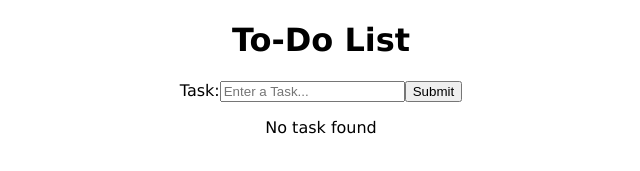
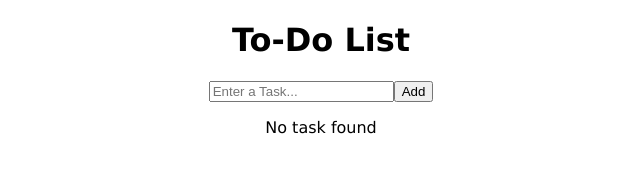
Before and after one commit to filipowskijm/To-Do-List, a React (Create React App) app: page / in a window 1280 px wide. Shown: the top 171 px of the page, without its empty margins (319-959 px from the left). Built offline with nearby package versions, Linux system fonts and the light colour scheme.

Commit message:
add/delete functionality working

```diff
--- a/src/App.js
+++ b/src/App.js
@@ -24,8 +24,6 @@ function App() {
     <div className="App">
         <h1>To-Do List</h1>
       <div>
-      <form>
-            <label>Task:</label>
         <input
          type="text"
          name="todo"
@@ -33,10 +31,11 @@ function App() {
           placeholder="Enter a Task..."
           onChange={(e) => {
             setTodo(e.target.value);
-                }}>
-                </input>
-            <input type="submit" onClick={addTodo}></input>
-        </form>
+           }}
+          />
+         <button type="submit" onClick={addTodo}>
+          Add
+         </button>
       </div>
       {todos?.length > 0 ? (
         <ul className="todo-list">
```
Lines whose indentation alone changed are shown as unchanged.
